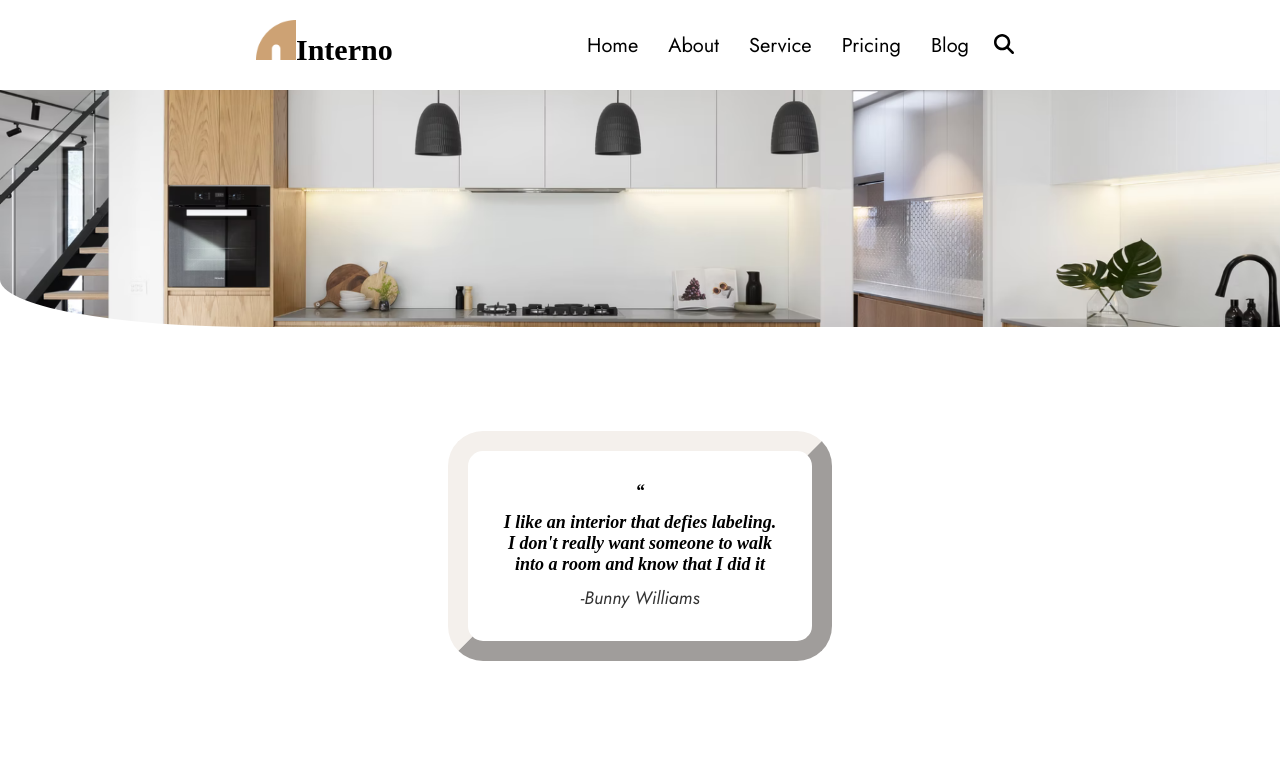
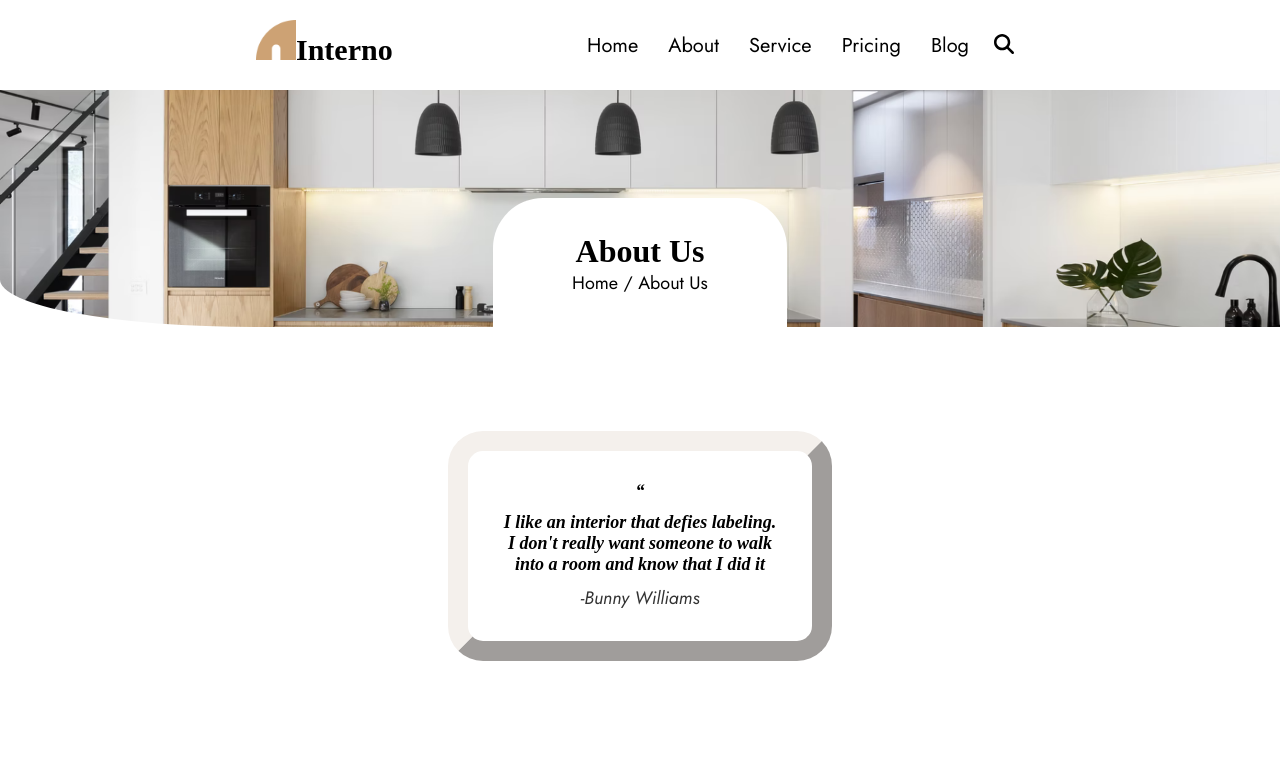
Before and after one commit to tinluong1612/Tin_Interior, a React (Vite) app: page /about in a window 1280 px wide. Shown: the top 759 px of the page. Built offline with nearby package versions, Linux system fonts and the light colour scheme.

Commit message:
fix all 6/11

```diff
--- a/src/pages/aboutPage/about.jsx
+++ b/src/pages/aboutPage/about.jsx
@@ -7,12 +7,20 @@ function About() {
     return <div>
         <div className="about">
             {/* Banner */}
+            <div className="banner">
                 <img
                     src={`assets/img/img_aboutPage/banner-about.png`}
                     width="100%"
                     alt=""
                     className="image-banner"
                 />
+
+                <div className="banner-text">
+                    <h1>About Us</h1>
+                    <p className="f fz-18">Home / About Us</p>
+                </div>
+
+            </div>
             {/* Quotes */}
             <div className="pd-100 quotes">
                 <div className="border-quotes">
--- a/src/pages/blogPage/blog.jsx
+++ b/src/pages/blogPage/blog.jsx
@@ -1,6 +1,6 @@
 import './blog.css'
 import { FontAwesomeIcon } from '@fortawesome/react-fontawesome';
-import {faChevronRight, faChevronLeft } from '@fortawesome/free-solid-svg-icons'
+import { faChevronRight, faChevronLeft } from '@fortawesome/free-solid-svg-icons'
 
 function Blog() {
     return <div>
@@ -11,6 +11,11 @@ function Blog() {
                     width="100%"
                     alt=""
                 />
+
+                <div className="banner-text">
+                    <h1>Article & News</h1>
+                    <p className="f fz-18">Home / Blog</p>
+                </div>
             </div>
             <div className="body-blog">
                 {/* Latest - Post */}
--- a/src/pages/servicePage/service.jsx
+++ b/src/pages/servicePage/service.jsx
@@ -6,11 +6,19 @@ function Service() {
     return <div>
         <div className="service">
             {/* Banner */}
-            <img
-                src={`assets/img/img_servicePage/banner-service.jpg`}
-                width="100%"
-                alt=""
-            />
+            <div className="banner">
+                <img
+                    src={`assets/img/img_servicePage/banner-service.jpg`}
+                    width="100%"
+                    alt=""
+                />
+
+
+                <div className="banner-text">
+                    <h1>Services</h1>
+                    <p className="f fz-18">Home / Services</p>
+                </div>
+            </div>
             {/* Work */}
             <div className="all-service">
                 <div className="work">
```
Lines whose indentation alone changed are shown as unchanged.
